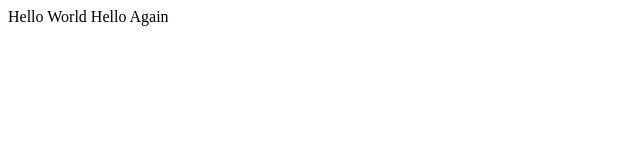
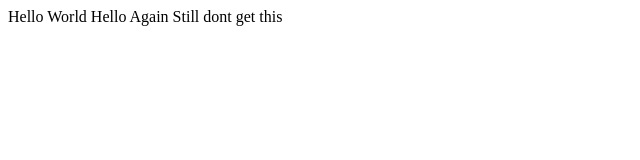
Before and after one commit to Speed002/GitTest, a plain HTML site: page index.html in a window 1280 px wide. Shown: the whole page, without its empty margins (0-640 px from the left). Drawn offline with Linux system fonts and the light colour scheme.

Commit message:
This is another change added

```diff
--- a/index.html
+++ b/index.html
@@ -8,5 +8,6 @@
 <body>
     Hello World
     Hello Again
+    Still dont get this
 </body>
 </html>
```
